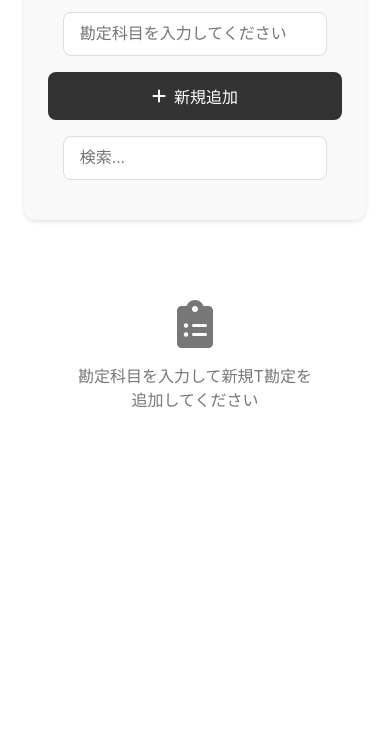
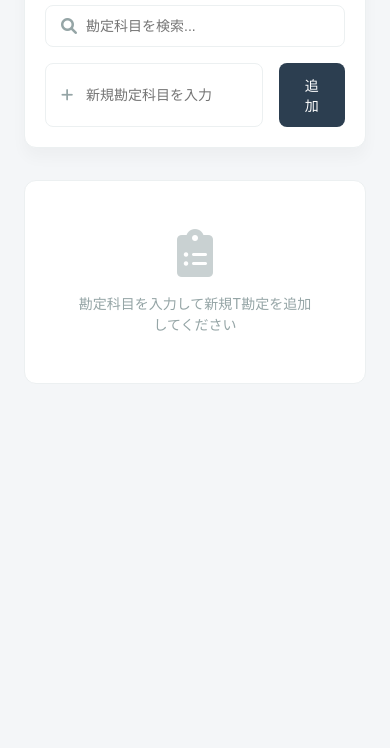
Before and after one commit to yutabee/t-kan, a plain HTML site: page index.html in a window 390 px wide. Shown: the part 96-844 px from the top of the page. Drawn offline with Linux system fonts and the light colour scheme.

```diff
--- a/index.html
+++ b/index.html
@@ -3,27 +3,31 @@
 
 <head>
     <meta charset="UTF-8" />
-    <!-- 最大/最小スケールを1.0に固定してズームを抑制 -->
     <meta name="viewport" content="width=device-width, initial-scale=1.0, maximum-scale=1.0, user-scalable=no" />
     <title>T勘定メモアプリ | Professional</title>
     <link href="https://cdnjs.cloudflare.com/ajax/libs/font-awesome/6.0.0/css/all.min.css" rel="stylesheet" />
     <style>
         :root {
-            /* モノトーン配色 */
-            --primary-color: #333333;
-            --primary-hover: #111111;
-            --secondary-color: #666666;
-            --accent-color: #f2f2f2;
-            --danger-color: #c0392b;
-            --success-color: #555555;
-            --background-color: #ffffff;
-            --card-background: #f9f9f9;
-            --text-primary: #333333;
-            --text-secondary: #777777;
-            --border-color: #dddddd;
-            --shadow-md: 0 2px 4px rgba(0, 0, 0, 0.1);
+            --primary-color: #2c3e50;
+            --primary-hover: #34495e;
+            --secondary-color: #7f8c8d;
+            --accent-color: #f8f9fa;
+            --danger-color: #e74c3c;
+            --success-color: #2ecc71;
+            --background-color: #f4f6f8;
+            --card-background: #ffffff;
+            --text-primary: #2c3e50;
+            --text-secondary: #95a5a6;
+            --border-color: #ecf0f1;
+            --shadow-sm: 0 1px 3px rgba(0, 0, 0, 0.1);
+            --shadow-md: 0 4px 6px rgba(0, 0, 0, 0.07);
+            --shadow-lg: 0 10px 15px rgba(0, 0, 0, 0.03);
+            --radius-sm: 0.375rem;
             --radius-md: 0.5rem;
             --radius-lg: 0.75rem;
+            --header-height: 4rem;
+            --max-width-content: 1200px;
+            --transition-base: 0.2s cubic-bezier(0.4, 0, 0.2, 1);
         }
 
         * {
@@ -40,85 +44,71 @@
             -webkit-font-smoothing: antialiased;
         }
 
-        /* 画面幅を固定してズレを防止 */
         .app-container {
-            max-width: 960px;
+            max-width: var(--max-width-content);
             margin: 0 auto;
             padding: 1.5rem;
         }
 
         .header {
             background-color: var(--card-background);
-            padding: 1.5rem;
+            padding: 1.25rem;
             border-radius: var(--radius-lg);
-            box-shadow: var(--shadow-md);
+            box-shadow: var(--shadow-lg);
             margin-bottom: 2rem;
+            border: 1px solid var(--border-color);
         }
 
         .header-title {
             display: flex;
             align-items: center;
             gap: 0.75rem;
-            margin-bottom: 1.5rem;
+            margin-bottom: 1.25rem;
         }
 
         .header-title h1 {
             font-size: 1.5rem;
             font-weight: 600;
             color: var(--text-primary);
+            letter-spacing: -0.025em;
         }
 
-        /* 新規追加用パネル（フリー入力） */
-        .new-account-panel {
-            display: flex;
+        .header-controls {
+            display: grid;
+            grid-template-columns: 1fr auto;
             gap: 1rem;
-            align-items: center;
-            margin-bottom: 1rem;
+            align-items: start;
         }
 
-        .new-account-panel input {
+        .input-group {
+            position: relative;
             flex: 1;
-            min-width: 200px;
-            padding: 0.75rem 1rem;
+        }
+
+        .input-group i {
+            position: absolute;
+            left: 1rem;
+            top: 50%;
+            transform: translateY(-50%);
+            color: var(--text-secondary);
+            pointer-events: none;
+        }
+
+        .input-control {
+            width: 100%;
+            padding: 0.75rem 1rem 0.75rem 2.5rem;
             border-radius: var(--radius-md);
             border: 1px solid var(--border-color);
-            background-color: var(--background-color);
+            background-color: var(--card-background);
             color: var(--text-primary);
-            /* モバイルズームを防ぐためフォントサイズ16px */
-            font-size: 16px;
-            transition: all 0.2s ease;
+            font-size: 0.875rem;
+            transition: var(--transition-base);
         }
 
-        .new-account-panel input:focus {
+        .input-control:focus {
             outline: none;
             border-color: var(--primary-color);
-            box-shadow: 0 0 0 2px var(--accent-color);
-        }
-
-        /* 検索用パネル */
-        .filter-panel {
-            display: flex;
-            gap: 1rem;
-            align-items: center;
-            margin-bottom: 1rem;
-        }
-
-        .filter-panel input {
-            flex: 1;
-            min-width: 200px;
-            padding: 0.75rem 1rem;
-            border-radius: var(--radius-md);
-            border: 1px solid var(--border-color);
-            background-color: var(--background-color);
-            color: var(--text-primary);
-            font-size: 16px;
-            transition: all 0.2s ease;
-        }
-
-        .filter-panel input:focus {
-            outline: none;
-            border-color: var(--primary-color);
-            box-shadow: 0 0 0 2px var(--accent-color);
+            box-shadow: 0 0 0 3px rgba(44, 62, 80, 0.1);
         }
 
         .btn {
@@ -128,10 +118,10 @@
             padding: 0.75rem 1.5rem;
             border: none;
             border-radius: var(--radius-md);
-            font-size: 16px;
+            font-size: 0.875rem;
             font-weight: 500;
             cursor: pointer;
-            transition: all 0.2s ease;
+            transition: var(--transition-base);
         }
 
         .btn-primary {
@@ -141,15 +131,12 @@
 
         .btn-primary:hover {
             background-color: var(--primary-hover);
-        }
-
-        .btn i {
-            font-size: 1rem;
+            transform: translateY(-1px);
         }
 
         .t-accounts-container {
             display: grid;
-            grid-template-columns: repeat(auto-fill, minmax(400px, 1fr));
+            grid-template-columns: repeat(auto-fit, minmax(350px, 1fr));
             gap: 1.5rem;
             margin-top: 1.5rem;
         }
@@ -159,19 +146,20 @@
             border-radius: var(--radius-lg);
             box-shadow: var(--shadow-md);
             overflow: hidden;
-            transition: transform 0.2s ease, box-shadow 0.2s ease;
+            border: 1px solid var(--border-color);
+            transition: var(--transition-base);
         }
 
         .t-account:hover {
             transform: translateY(-2px);
-            box-shadow: 0 8px 12px -1px rgba(0, 0, 0, 0.1);
+            box-shadow: var(--shadow-lg);
         }
 
         .t-account-header {
             display: flex;
             justify-content: space-between;
             align-items: center;
-            padding: 1rem 1.5rem;
+            padding: 1rem 1.25rem;
             background-color: var(--accent-color);
             border-bottom: 1px solid var(--border-color);
         }
@@ -180,38 +168,18 @@
             display: flex;
             align-items: center;
             gap: 0.5rem;
-            font-size: 1rem;
+            font-size: 0.875rem;
             font-weight: 600;
             color: var(--text-primary);
         }
 
-        .t-account-actions {
-            display: flex;
-            gap: 0.5rem;
-        }
-
-        .action-btn {
-            padding: 0.5rem;
-            border: none;
-            border-radius: var(--radius-md);
-            background: transparent;
-            color: var(--secondary-color);
-            cursor: pointer;
-            transition: all 0.2s ease;
-        }
-
-        .action-btn:hover {
-            background-color: rgba(0, 0, 0, 0.05);
-            color: var(--text-primary);
-        }
-
         .t-account-content {
-            display: flex;
-            min-height: 250px;
+            display: grid;
+            grid-template-columns: 1fr 1fr;
+            min-height: 200px;
         }
 
         .t-account-side {
-            flex: 1;
             padding: 1rem;
             border-right: 1px solid var(--border-color);
         }
@@ -224,56 +192,104 @@
             display: flex;
             align-items: center;
             gap: 0.5rem;
+            font-size: 0.75rem;
             font-weight: 500;
-            color: var(--secondary-color);
+            color: var(--text-secondary);
             margin-bottom: 0.75rem;
+            text-transform: uppercase;
+            letter-spacing: 0.05em;
         }
 
         .t-account-textarea {
             width: 100%;
-            height: 200px;
+            height: 150px;
             border: 1px solid var(--border-color);
-            border-radius: var(--radius-md);
+            border-radius: var(--radius-sm);
             resize: none;
             padding: 0.75rem;
-            font-size: 16px;
+            font-size: 0.875rem;
             line-height: 1.6;
             color: var(--text-primary);
-            background-color: var(--background-color);
-            transition: all 0.2s ease;
+            background-color: var(--card-background);
+            transition: var(--transition-base);
         }
 
         .t-account-textarea:focus {
             outline: none;
             border-color: var(--primary-color);
-            box-shadow: 0 0 0 2px var(--accent-color);
+            box-shadow: 0 0 0 3px rgba(44, 62, 80, 0.1);
+        }
+
+        .action-btn {
+            padding: 0.5rem;
+            border: none;
+            border-radius: var(--radius-sm);
+            background: transparent;
+            color: var(--text-secondary);
+            cursor: pointer;
+            transition: var(--transition-base);
+        }
+
+        .action-btn:hover {
+            background-color: rgba(0, 0, 0, 0.05);
+            color: var(--danger-color);
         }
 
         .empty-state {
             text-align: center;
             padding: 3rem;
             color: var(--text-secondary);
+            background-color: var(--card-background);
+            border-radius: var(--radius-lg);
+            border: 1px solid var(--border-color);
+        }
+
+        .empty-state i {
+            color: var(--text-secondary);
+            opacity: 0.5;
+        }
+
+        .empty-state p {
+            margin-top: 1rem;
+            font-size: 0.875rem;
+        }
+
+        .toast {
+            position: fixed;
+            bottom: 2rem;
+            right: 2rem;
+            padding: 1rem 1.5rem;
+            background-color: var(--card-background);
+            border-radius: var(--radius-md);
+            box-shadow: var(--shadow-lg);
+            border: 1px solid var(--border-color);
+            display: flex;
+            align-items: center;
+            gap: 0.75rem;
+            z-index: 1000;
+            font-size: 0.875rem;
         }
 
         @media (max-width: 768px) {
+            .header-controls {
+                grid-template-columns: 1fr;
+            }
+
             .t-accounts-container {
                 grid-template-columns: 1fr;
             }
 
-            .new-account-panel,
-            .filter-panel {
-                flex-direction: column;
+            .t-account-content {
+                grid-template-columns: 1fr;
             }
 
-            .new-account-panel input,
-            .filter-panel input {
-                width: 90%;
-                max-width: 300px;
+            .t-account-side {
+                border-right: none;
+                border-bottom: 1px solid var(--border-color);
             }
 
-            .btn {
-                width: 100%;
-                justify-content: center;
+            .t-account-side:last-child {
+                border-bottom: none;
             }
         }
 
@@ -291,21 +307,6 @@
 
         .fade-in {
             animation: fadeIn 0.3s ease forwards;
-        }
-
-        .toast {
-            position: fixed;
-            bottom: 2rem;
-            right: 2rem;
-            padding: 1rem 1.5rem;
-            background-color: var(--card-background);
-            border-radius: var(--radius-md);
-            box-shadow: var(--shadow-md);
-            display: flex;
-            align-items: center;
-            gap: 0.75rem;
-            z-index: 1000;
-            animation: slideIn 0.3s ease forwards;
         }
 
         @keyframes slideIn {
@@ -329,26 +330,30 @@
                 <i class="fas fa-book-open"></i>
                 <h1>T-KAN</h1>
             </div>
-            <!-- 新規追加パネル（フリー入力） -->
-            <div class="new-account-panel">
-                <input type="text" id="account-input" placeholder="勘定科目を入力してください" />
-                <button class="btn btn-primary" onclick="addTAccount()">
-                    <i class="fas fa-plus"></i> 新規追加
-                </button>
-            </div>
-            <!-- 検索パネル -->
-            <div class="filter-panel">
-                <input type="text" id="search-input" placeholder="検索..." oninput="searchTAccounts(this.value)" />
+            <div class="header-controls">
+                <div class="input-group">
+                    <i class="fas fa-search"></i>
+                    <input type="text" id="search-input" class="input-control" placeholder="勘定科目を検索..."
+                        oninput="searchTAccounts(this.value)" />
+                </div>
+                <div class="input-group" style="display: flex; gap: 1rem;">
+                    <input type="text" id="account-input" class="input-control" placeholder="新規勘定科目を入力" />
+                    <button class="btn btn-primary" onclick="addTAccount()">
+                        <i class="fas fa-plus"></i>
+                        追加
+                    </button>
+                </div>
             </div>
         </header>
         <main class="t-accounts-container">
             <div class="empty-state">
                 <i class="fas fa-clipboard-list fa-3x"></i>
-                <p style="margin-top: 1rem;">勘定科目を入力して新規T勘定を追加してください</p>
+                <p>勘定科目を入力して新規T勘定を追加してください</p>
             </div>
         </main>
     </div>
     <script>
+        // 既存のJavaScriptコードをそのまま使用
         function addTAccount() {
             const input = document.getElementById('account-input');
             const accountSubject = input.value.trim();
@@ -425,7 +430,7 @@
                     container.innerHTML = `
             <div class="empty-state">
               <i class="fas fa-clipboard-list fa-3x"></i>
-              <p style="margin-top: 1rem;">勘定科目を入力して新規T勘定を追加してください</p>
+              <p>勘定科目を入力して新規T勘定を追加してください</p>
             </div>
           `;
                 }
```
